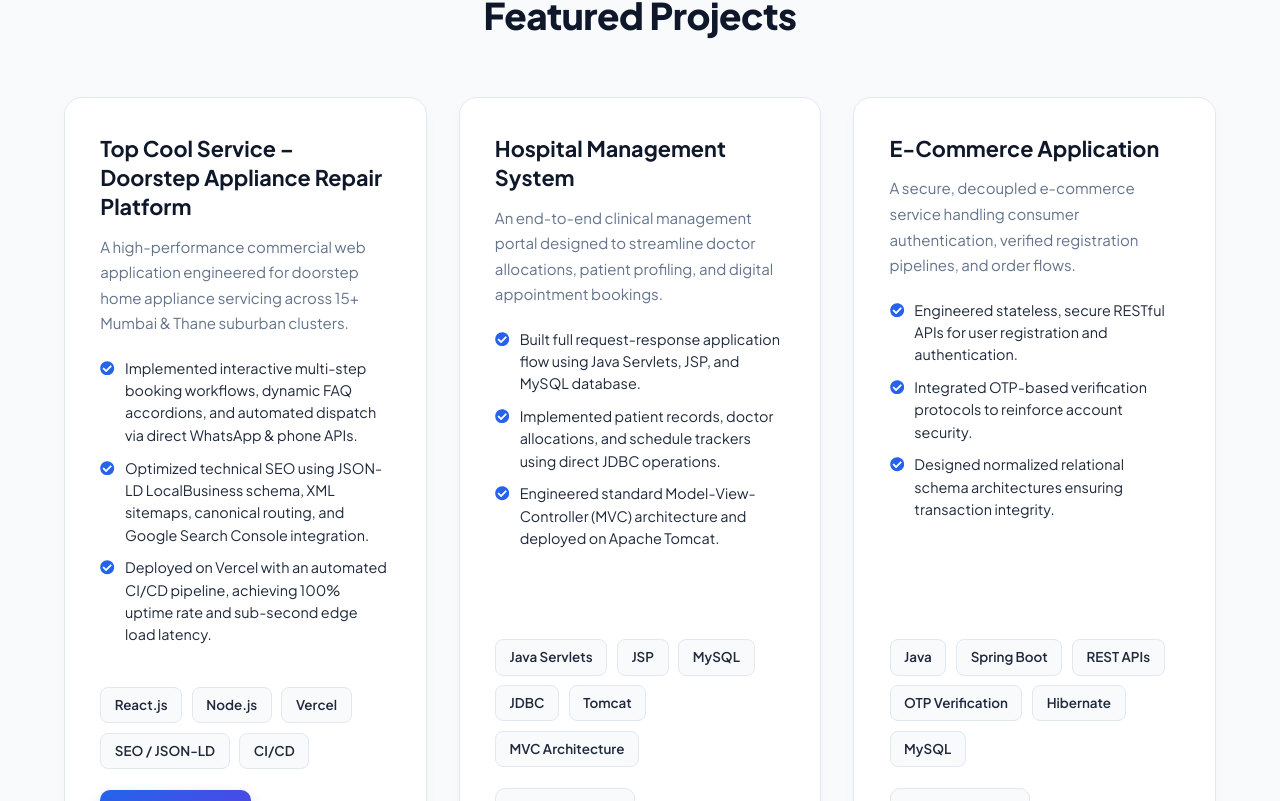
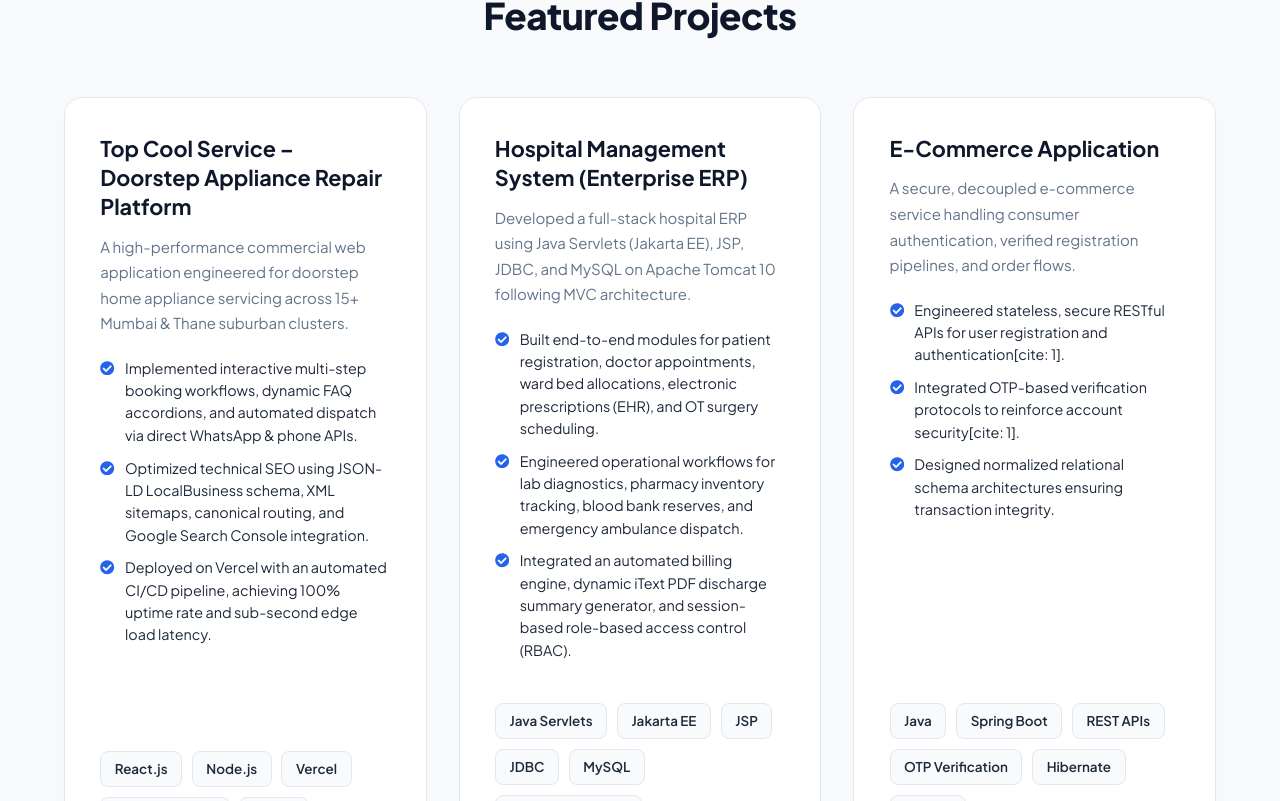
Before and after one commit to khanfaiz16/KHAN-FAIZ-PORTFOLIO, a React (Vite) app: page / in a window 1280 px wide. Shown: the part 2379-3180 px from the top of the page. Built offline with nearby package versions, Linux system fonts and the light colour scheme.

Commit message:
project changes

```diff
--- a/src/components/Projects.jsx
+++ b/src/components/Projects.jsx
@@ -14,28 +14,28 @@ const Projects = () => {
       ],
       stack: ['React.js', 'Node.js', 'Vercel', 'SEO / JSON-LD', 'CI/CD'],
       isLive: true,
-      link: 'https://topcoolservice.com' // Replace with your exact deployed URL if different
+      link: 'https://topcoolservice.com'
     },
     {
-      title: 'Hospital Management System',
+      title: 'Hospital Management System (Enterprise ERP)',
       description:
-        'An end-to-end clinical management portal designed to streamline doctor allocations, patient profiling, and digital appointment bookings.',
+        'Developed a full-stack hospital ERP using Java Servlets (Jakarta EE), JSP, JDBC, and MySQL on Apache Tomcat 10 following MVC architecture.',
       points: [
-        'Built full request-response application flow using Java Servlets, JSP, and MySQL database.',
-        'Implemented patient records, doctor allocations, and schedule trackers using direct JDBC operations.',
-        'Engineered standard Model-View-Controller (MVC) architecture and deployed on Apache Tomcat.'
+        'Built end-to-end modules for patient registration, doctor appointments, ward bed allocations, electronic prescriptions (EHR), and OT surgery scheduling.',
+        'Engineered operational workflows for lab diagnostics, pharmacy inventory tracking, blood bank reserves, and emergency ambulance dispatch.',
+        'Integrated an automated billing engine, dynamic iText PDF discharge summary generator, and session-based role-based access control (RBAC).'
       ],
-      stack: ['Java Servlets', 'JSP', 'MySQL', 'JDBC', 'Tomcat', 'MVC Architecture'],
+      stack: ['Java Servlets', 'Jakarta EE', 'JSP', 'JDBC', 'MySQL', 'Apache Tomcat 10'],
       isLive: false,
-      link: 'https://github.com/khanfaiz' // Replace with your repository link
+      link: 'https://github.com/khanfaiz16/HospitalManagementSystem' // Replace with your repository link
     },
     {
       title: 'E-Commerce Application',
       description:
         'A secure, decoupled e-commerce service handling consumer authentication, verified registration pipelines, and order flows.',
       points: [
-        'Engineered stateless, secure RESTful APIs for user registration and authentication.',
-        'Integrated OTP-based verification protocols to reinforce account security.',
+        'Engineered stateless, secure RESTful APIs for user registration and authentication[cite: 1].',
+        'Integrated OTP-based verification protocols to reinforce account security[cite: 1].',
         'Designed normalized relational schema architectures ensuring transaction integrity.'
       ],
       stack: ['Java', 'Spring Boot', 'REST APIs', 'OTP Verification', 'Hibernate', 'MySQL'],
```
